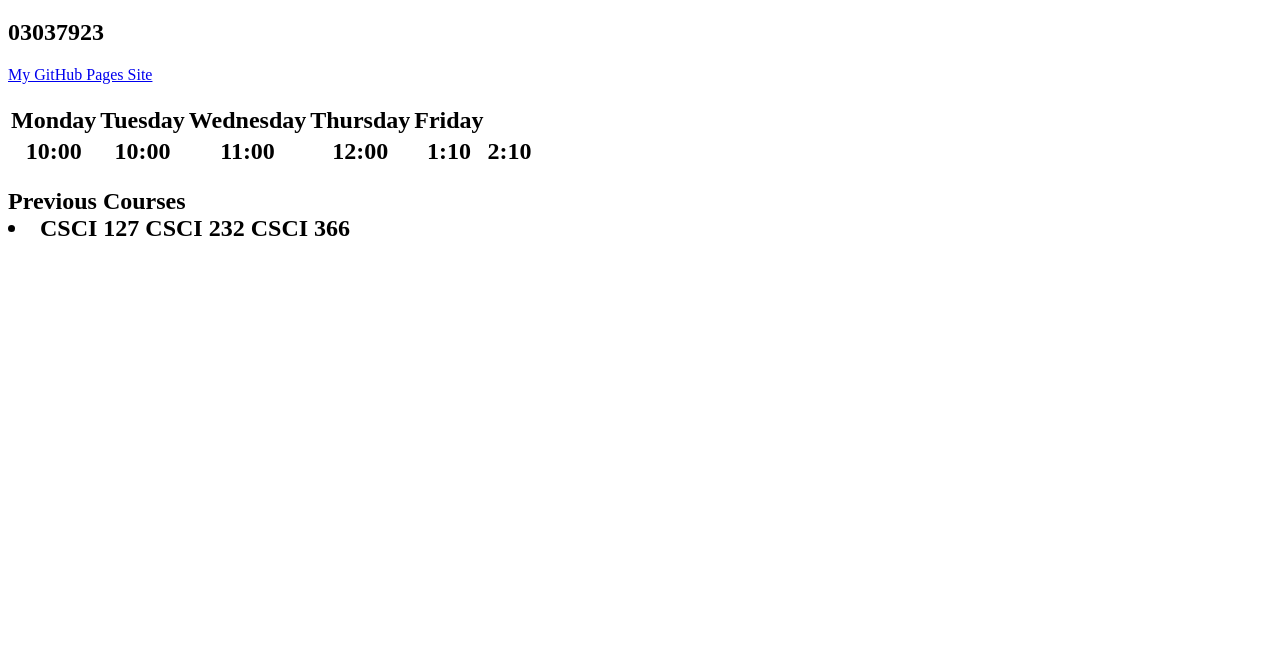
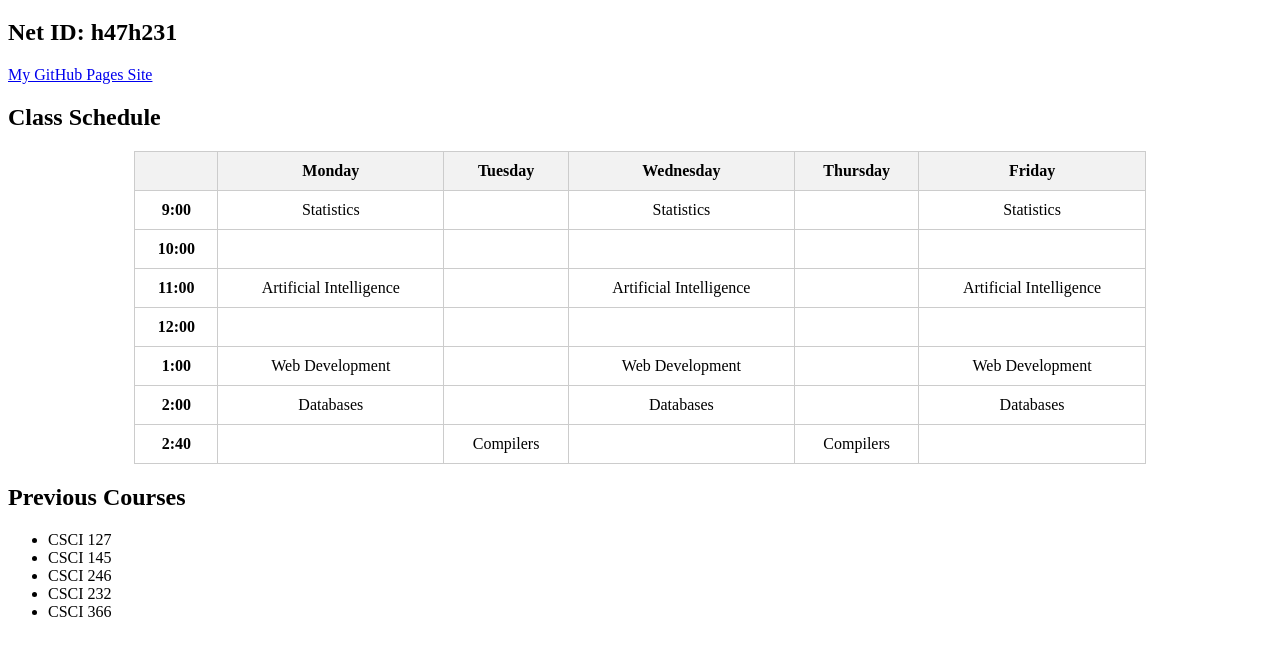
Before and after one commit to Kominsky/Kominsky.github.io, a plain HTML site: page index.html in a window 1280 px wide. Shown: the part 61-716 px from the top of the page. Drawn offline with Linux system fonts and the light colour scheme.

Commit message:
Add files via upload
Updated Assignment1

```diff
--- a/index.html
+++ b/index.html
@@ -3,34 +3,108 @@
 <head>
     <meta charset="UTF-8">
     <meta name="viewport" content="width=device-width, initial-scale=1.0">
-    <title>Document</title>
+    <title>Assignment 1</title>
+    <style>
+        table {
+            width: 80%;
+            border-collapse: collapse;
+            margin: 20px auto;
+        }
+        th, td {
+            border: 1px solid #ccc;
+            padding: 10px;
+            text-align: center;
+        }
+        th{
+            background-color: #f2f2f2;
+        }
+        .time-slot{
+            font-weight: bold;
+        }
+    </style>
 </head>
 <body>
     <h1>Jakob Kominsky</h1>
-    <h2>03037923</h2>
-    <a href="https://github.com/Kominsky/Kominsky.github.io/upload/main">
-        My GitHub Pages Site</a>
-    <h2>
-        <Table>
+    <h2>Net ID: h47h231</h2>
+    <a href="https://github.com/Kominsky/Kominsky.github.io/upload/main">My GitHub Pages Site</a>
+    <h2>Class Schedule</h2>
+    <table>
+        <thead>
             <tr>
+                <th></th>
                 <th>Monday</th>
                 <th>Tuesday</th>
                 <th>Wednesday</th>
                 <th>Thursday</th>
                 <th>Friday</th>
             </tr>
+        </thead>
+        <tbody>
             <tr>
-                <th>10:00</th>
-                <th>10:00</th>
-                <th>11:00</th>
-                <th>12:00</th>
-                <th>1:10</th>
-                <th>2:10</th>
+                <td class="time-slot">9:00</td>
+                <td>Statistics</td>
+                <td></td>
+                <td>Statistics</td>
+                <td></td>
+                <td>Statistics</td>
             </tr>
-        </Table>
-    </h2>
-    <h2>Previous Courses
-        <li>CSCI 127 CSCI 232 CSCI 366</li>
-    </h2>
+            <tr>
+                <td class="time-slot">10:00</td>
+                <td></td>
+                <td></td>
+                <td></td>
+                <td></td>
+                <td></td>
+            </tr>
+             <tr>
+                <td class="time-slot">11:00</td>
+                <td>Artificial Intelligence</td>
+                <td></td>
+                <td>Artificial Intelligence</td>
+                <td></td>
+                <td>Artificial Intelligence</td>
+            </tr>
+             <tr>
+                <td class="time-slot">12:00</td>
+                <td></td>
+                <td></td>
+                <td></td>
+                <td></td>
+                <td></td>
+            </tr>
+            <tr>
+                <td class="time-slot">1:00</td>
+                <td>Web Development</td>
+                <td></td>
+                <td>Web Development</td>
+                <td></td>
+                <td>Web Development</td>
+            </tr>
+            <tr>
+                <td class="time-slot">2:00</td>
+                <td>Databases</td>
+                <td></td>
+                <td>Databases</td>
+                <td></td>
+                <td>Databases</td>
+            </tr>
+            <tr>
+                <td class="time-slot">2:40</td>
+                <td></td>
+                <td>Compilers</td>
+                <td></td>
+                <td>Compilers</td>
+                <td></td>
+            </tr>
+        </tbody>
+    </table>
+    <h2>Previous Courses</h2>
+    <ul>
+        <li>CSCI 127</li>
+        <li>CSCI 145</li>
+        <li>CSCI 246</li>
+        <li>CSCI 232</li>
+        <li>CSCI 366</li>
+    </ul>
 </body>
 </html>
```
